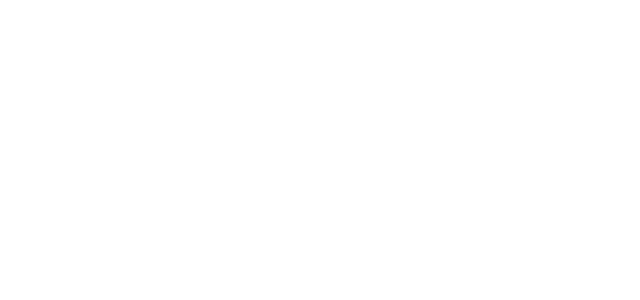
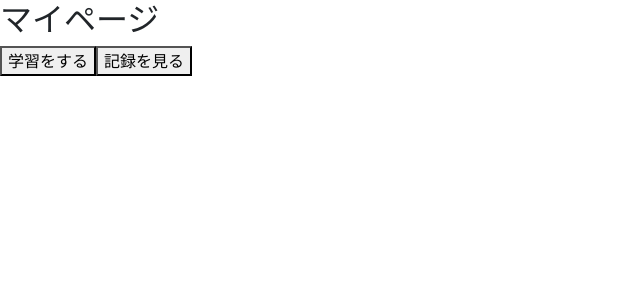
Before and after one commit to motibe-devops-geek202507/MotivationTimer, a React (Vite) app: page /mypage in a window 1280 px wide. Before the commit this address had no page. Shown: the top 300 px of the page, without its empty margins (0-640 px from the left). Built offline with nearby package versions, Linux system fonts and the light colour scheme.

Commit message:
マイページ作成

```diff
--- a/src/App.jsx
+++ b/src/App.jsx
@@ -5,6 +5,7 @@
 import { Routes, Route } from 'react-router-dom';
 import Register from './pages/Register';
 import TimerLog from './pages/TimerLog';
+import MyPage from './pages/MyPage';
 
 function App() {
   return (
@@ -12,6 +13,7 @@
       <Routes>
         <Route path="/" element={<Home />} />
         <Route path="/timer" element={<Timer />} />
+        <Route path="/mypage" element={<MyPage />} />
         <Route path="/login" element={<Login />} />
         <Route path="/register" element={<Register />} />
         <Route path="/timer-log" element={<TimerLog />} />
--- /dev/null
+++ b/src/pages/MyPage.jsx
@@ -0,0 +1,17 @@
+import React from 'react';
+import { useNavigate } from 'react-router-dom';
+
+const MyPage = () => {
+  const navigate = useNavigate();
+
+  return (
+    <div>
+      <h2>マイページ</h2>
+
+      <button onClick={() => navigate('/timer')}>学習をする</button>
+      <button onClick={() => navigate('/timer-log')}>記録を見る</button>
+    </div>
+  );
+};
+
+export default MyPage;
```
